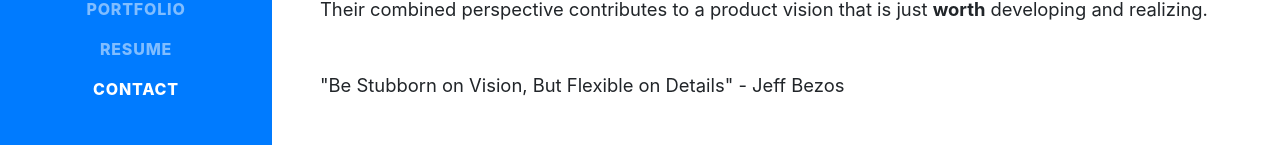
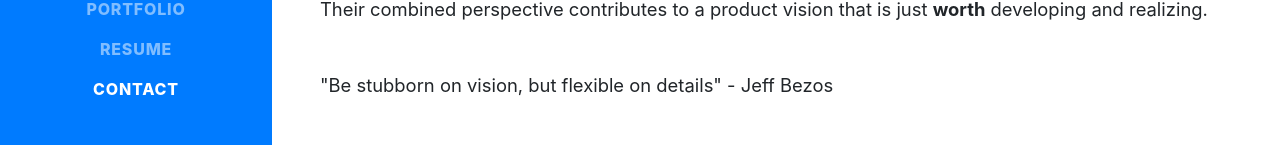
Before and after one commit to aautrey4/aautrey4.github.io, a website with bundled scripts: page index.html in a window 1280 px wide. Shown: the part 463-608 px from the top of the page. Built offline with nearby package versions, Linux system fonts and the light colour scheme; a web font is replaced by a local one.

Commit message:
Update index.html

```diff
--- a/index.html
+++ b/index.html
@@ -67,7 +67,7 @@
           </div>
           <p class="lead mb-5">Business is nothing without the <strong>people</strong> behind it:<br /><br /> The people <strong>building</strong> the business,<br/> the people <strong>consuming</strong> the business,<br />the people <strong>observing</strong> the business.<br /><br/>I'm passionate about <strong>all those people</strong>.<br />
           Their combined perspective contributes to a product vision that is just <strong>worth</strong> developing and realizing.</p>
-          <p class="lead mb-5">"Be Stubborn on Vision, But Flexible on Details" - Jeff Bezos</p>
+          <p class="lead mb-5">"Be stubborn on vision, but flexible on details" - Jeff Bezos</p>
           <div class="social-icons">
             <a href="https://www.linkedin.com/in/aautrey4/" target="_blank">
               <i class="fab fa-linkedin-in"></i>
```
